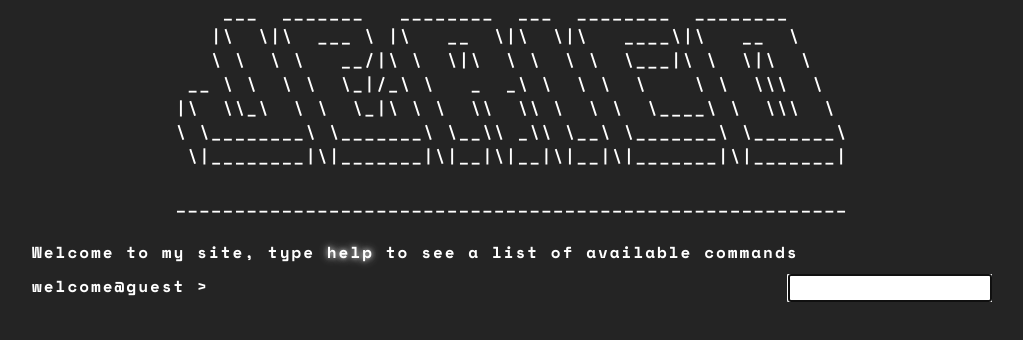
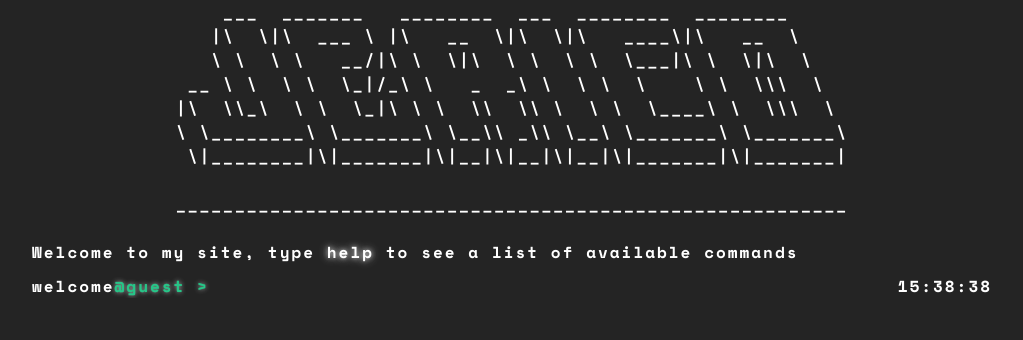
Before and after one commit to jerirgz/bash-project-jerico, a website built with Vite: page index.html in a window 1280 px wide. Shown: the whole page, without its empty margins (128-1151 px from the left). Built offline with nearby package versions, Linux system fonts and the light colour scheme.

Commit message:
added new bash time

```diff
--- a/index.html
+++ b/index.html
@@ -14,7 +14,6 @@
   <body>
     <section class="welcome-container" id="welcome-container">
       <div class="welcome-banner">
-        <p>
           <pre>
     ___  _______   ________  ___  ________  ________
    |\  \|\  ___ \ |\   __  \|\  \|\   ____\|\   __  \
@@ -34,8 +33,10 @@
     </section>
     <section class="terminal-container">
       <section class="terminal" id="terminal">
-        <div class="bash-output" id="bash-output"></div>
-        <div class="terminal-cli">
+        <div class="bash-output" id="bash-output">
+        </div>
+        <div class="terminal-cli" id="terminal-cli">
+         <div class="bash-user-container">
           <p class="bash-user">welcome<span>@guest ></span></p>
           <input
             class="bash-terminal-input"
@@ -44,6 +45,8 @@
             autofocus
             autocomplete="off"
             maxlength="50" />
+         </div>
+         <p class="bash-time" id="bash-time"></p>
         </div>
       </section>
     </section>
--- a/src/main.ts
+++ b/src/main.ts
@@ -20,10 +20,14 @@ import {
   CV,
   GUESTCLI,
   MESSAGE_POSITION,
+  ERROR_MSG_FIRST,
+  ERROR_MSG_SECOND,
 } from './utils/generated-messages';
 
 let terminalOptions = document.querySelector<HTMLElement>('#terminal-help-options');
-let terminalOutput = document.querySelector<HTMLInputElement>('#bash-output');
+let terminalOutput = document.querySelector<HTMLElement>('#bash-output');
+let terminalTime = document.querySelector<HTMLElement>('#bash-time');
+let test = document.querySelector<HTMLElement>('#test');
 let terminalInput = document.querySelector<HTMLInputElement>('#bash-terminal-input');
 
 terminalInput!.addEventListener('change', (event: any) => {
@@ -35,6 +39,7 @@ terminalInput!.addEventListener('change', (event: any) => {
 
 function createCli(input: string) {
   insertHTML(terminalOutput, MESSAGE_POSITION, GUESTCLI);
+  printSystemTime();
   retrieveResponse(input);
   scrollToElement(terminalInput);
 }
@@ -107,6 +112,27 @@ function createHelpOptionsList() {
 }
 
 function printErrorMessage(value: string) {
-  const ERROR_MSG = `<p class="error-message">Command <span>${value}</span> not found, type 'help' to see all available commands</p>`;
+  const ERROR_MSG = `${ERROR_MSG_FIRST}${value}${ERROR_MSG_SECOND}`;
   insertHTML(terminalOutput, MESSAGE_POSITION, ERROR_MSG);
 }
+
+function printSystemTime() {
+  let date = new Date();
+  let h = date.getHours();
+  let m = date.getMinutes();
+  let s = date.getSeconds();
+
+  terminalTime!.innerHTML = `${h}:${m}:${s}`;
+
+  console.log(`Terminal Output: ${terminalOutput?.childNodes.length} `);
+
+  if (terminalOutput!.childElementCount >= 1) {
+    insertHTML(
+      terminalOutput,
+      MESSAGE_POSITION,
+      `<p class="bash-time" id="bash-time">${h}:${m}:${s}</p>`
+    );
+  }
+}
+
+printSystemTime();
```
